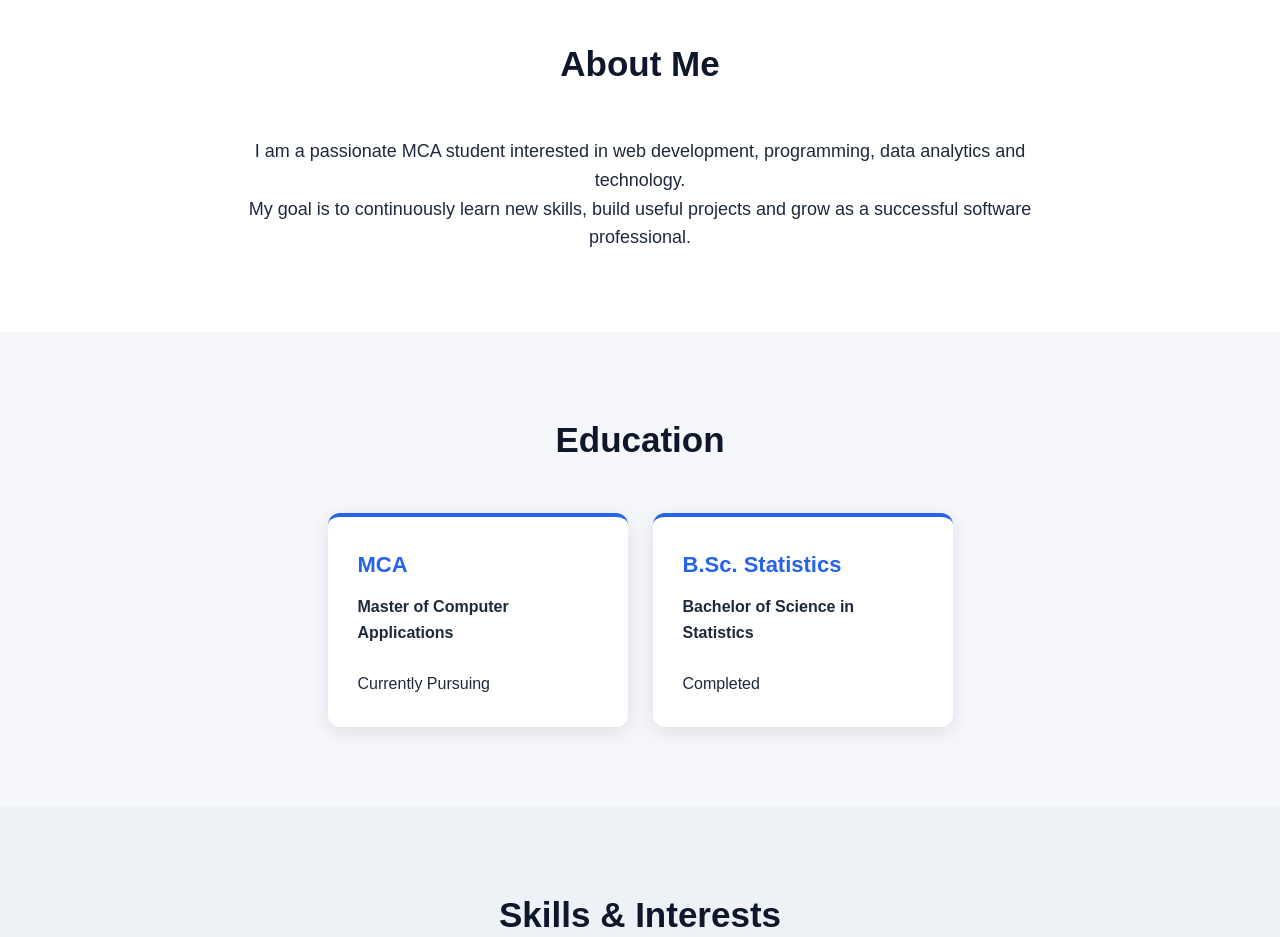
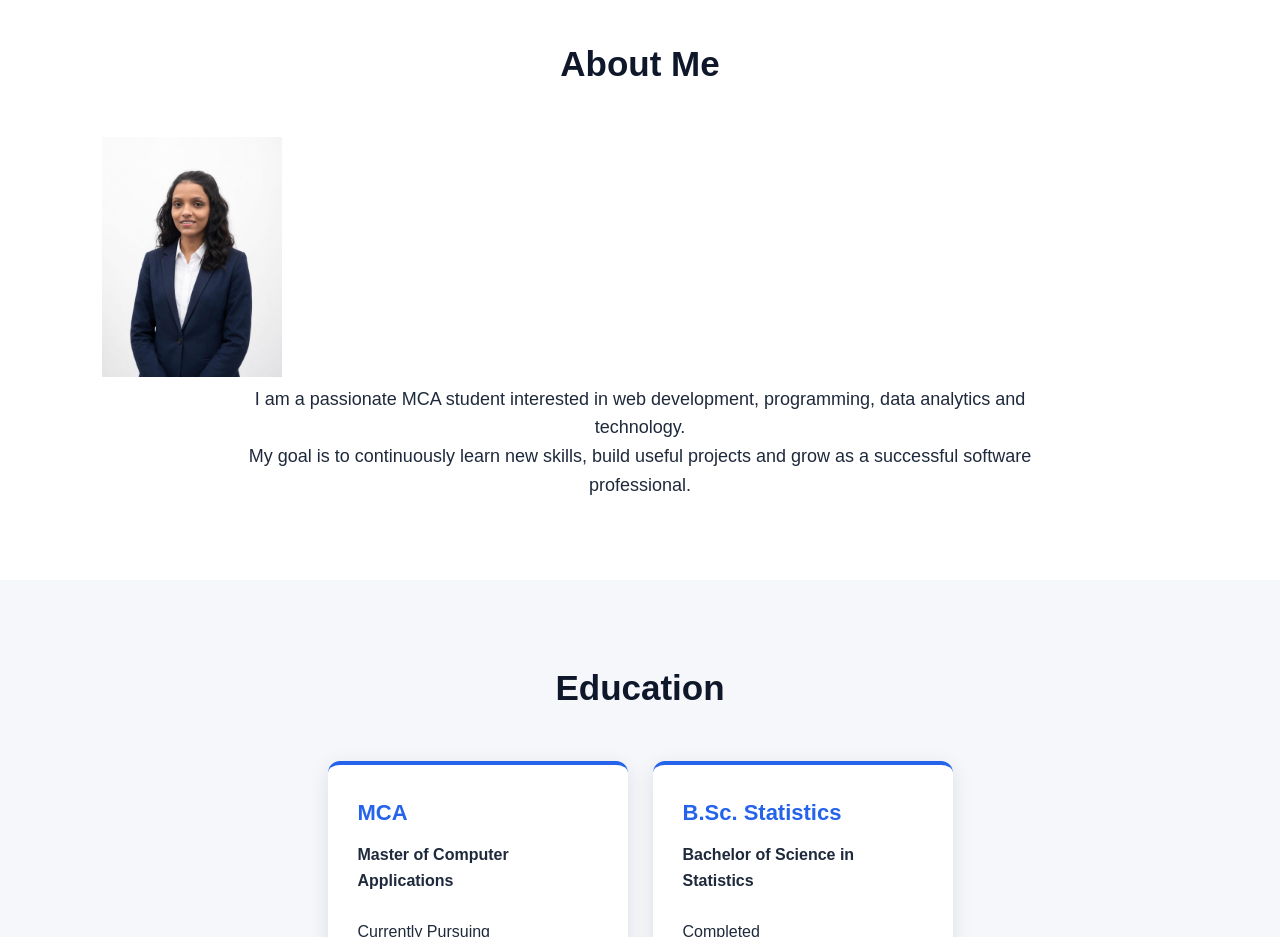
Before and after one commit to tanvikhot1/tanvi-khot-portfolio, a plain HTML site: page index.html in a window 1280 px wide. Shown: the part 840-1777 px from the top of the page. Drawn offline with Linux system fonts and the light colour scheme.

Commit message:
add profile photo

```diff
--- a/index.html
+++ b/index.html
@@ -337,7 +337,7 @@ footer{
 <!-- ABOUT -->
 <section id="about" class="about">
 <h2 class="title">About Me</h2>
-
+<img src="profile.jpg" alt="Tanvi Khot" width="180">
 <div class="about-box">
  <p>
  I am a passionate MCA student interested in web development,
```
